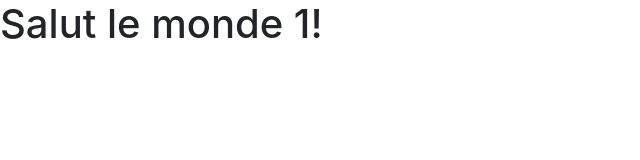
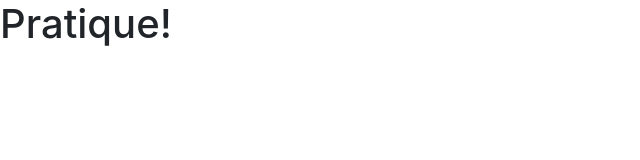
Before and after one commit to inchray/github-flow, a plain HTML site: page index.html in a window 1280 px wide. Shown: the whole page, without its empty margins (0-640 px from the left). Drawn offline with nearby package versions, Linux system fonts and the light colour scheme.

Commit message:
Quicly describe to your teammates what you did here

```diff
--- a/index.html
+++ b/index.html
@@ -5,10 +5,10 @@
     <meta name="viewport" content="width=device-width, initial-scale=1, shrink-to-fit=no">
     <link rel="stylesheet" href="https://stackpath.bootstrapcdn.com/bootstrap/4.1.1/css/bootstrap.min.css" integrity="sha384-WskhaSGFgHYWDcbwN70/dfYBj47jz9qbsMId/iRN3ewGhXQFZCSftd1LZCfmhktB" crossorigin="anonymous">
 
-    <title>Salut le monde 1!</title>
+    <title>Pratique !</title>
   </head>
   <body>
-    <h1>Salut le monde 1!</h1>
+    <h1>Pratique!</h1>
 
     <script src="https://code.jquery.com/jquery-3.3.1.slim.min.js" integrity="sha384-q8i/X+965DzO0rT7abK41JStQIAqVgRVzpbzo5smXKp4YfRvH+8abtTE1Pi6jizo" crossorigin="anonymous"></script>
     <script src="https://cdnjs.cloudflare.com/ajax/libs/popper.js/1.14.3/umd/popper.min.js" integrity="sha384-ZMP7rVo3mIykV+2+9J3UJ46jBk0WLaUAdn689aCwoqbBJiSnjAK/l8WvCWPIPm49" crossorigin="anonymous"></script>
```
